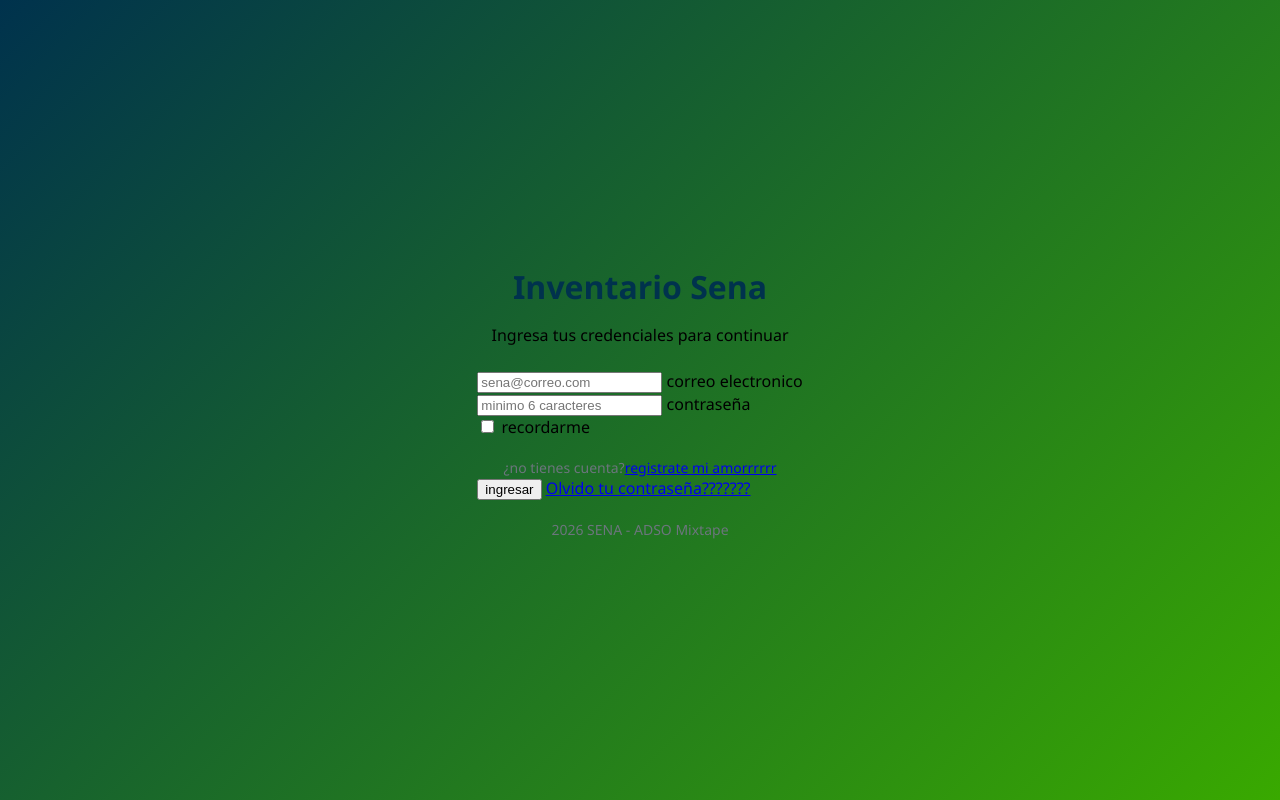
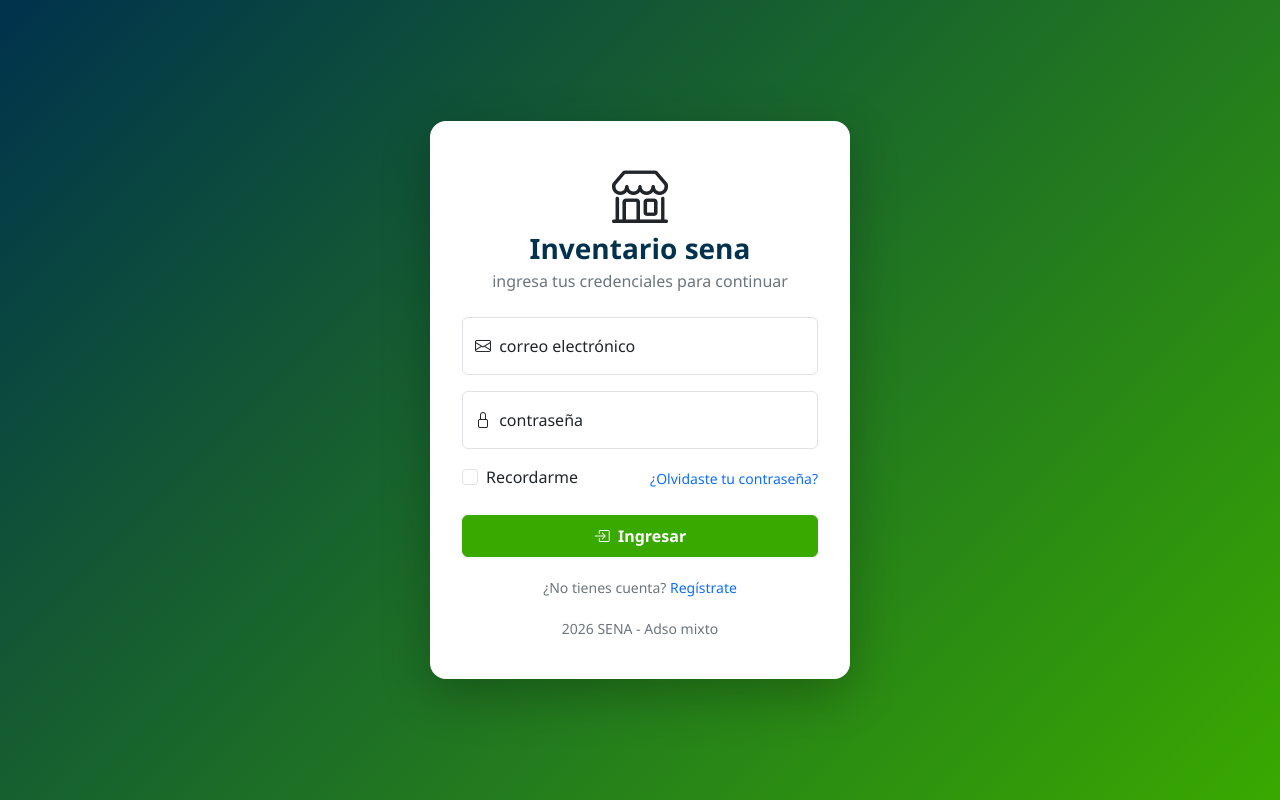
Before and after one commit to davin512-dss/3411009, a plain HTML site: page index.html in a window 1280 px wide. Drawn offline with nearby package versions, Linux system fonts and the light colour scheme.

Commit message:
Cambios en el css
Realice cambios para q se vea mas bonito
En el index llamando boostrap y usando css

```diff
--- a/css/estilos.css
+++ b/css/estilos.css
@@ -88,7 +88,7 @@ body {
   /* ancho completo */
   width: 100%;
   /* hasta 420px */
-  max-width: 420;
+  max-width: 420px;
   /* fondo blanco */
   background-color: #fff;
   /* esquinas redondeadas */
--- a/index.html
+++ b/index.html
@@ -1,48 +1,55 @@
 <!DOCTYPE html>
-<!-- lang es para lenguaje es = español-->
 <html lang="es">
 <head>
-    <!--utf -8 es hora colombiana-->
     <meta charset="UTF-8">
-    <!-- meta name=..... es para que la pagina sea de la escala de la pantalla-->
     <meta name="viewport" content="width=device-width, initial-scale=1.0">
-    <!--title es el encabezado de la pagina-->
-    <title>Iniciar sesion de inventario ADSO</title>
+    <title>iniciar sesión inventario adso</title>
+    <!--css de boostrap 5.3.3 desde url predeterminada-->
+    <link href="https://cdn.jsdelivr.net/npm/bootstrap@5.3.3/dist/css/bootstrap.min.css" rel="stylesheet">
     <link href="css/estilos.css" rel="stylesheet">
-    <!--llama los estilos persolanizados-->
+
+        <!--Libreria de iconos bootstrap-->
+    <link href="https://cdn.jsdelivr.net/npm/bootstrap-icons@1.11.3/font/bootstrap-icons.min.css" rel="stylesheet">
+    <link href="css/estilos.css" rel="stylesheet">
 </head>
+
 <body class="login-fondo">
-    <class="login-card"><!--contenido principal de la pagina-->
-    <header class="login-encabezado"><!--encabezado de logion-->
 
-        <!--icono de la tienda-->
+    <main class="login-card">
+
+        <header class="login-encabezado">
+            <!-- icono de la tienda -->
             <i class="bi bi-shop display-4 text-sena"></i>
 
+            <h1 class="h3 fw-bold">Inventario sena</h1>
 
-    <h1 class="h3 fw-bold">Inventario Sena</h1><!--h# es para titulos-->
-    <p class="text-secondary mb-0">Ingresa tus credenciales para continuar</p>
+            <p class="text-secondary mb-0">
+                ingresa tus credenciales para continuar
+            </p>
         </header>
 
         <form action="dashboard.html" method="get">
 
-<!--form permite crear el contenido de un formulario cuando se envia nos lleva a la ruta(dashboard)-->
-<!--method con envia la informacion con get-->
+            <div class="form-floating mb-3">
+                <input type="email" class="form-control" id="correo"
+                    placeholder="sena@correo.com" required>
 
-<div class="form-floating mb-3"><!--div permite agrupar un contenido en un contenedor-->
-
-
-<input type="email" class="form-control" placeholder="sena@correo.com" required>
-    <!--type obliga que tenga el@, placeholder el texto de ejemplo required es q es un campo obligatorio-->
-
-<label for="correo"><i class="bi-envelope me-1"></i> correo electronico</label>
-<!--label es una etiqueta de texto que con el for conecta con el input-->
-
+                <label for="correo">
+                    <i class="bi bi-envelope me-1"></i>
+                    correo electrónico
+                </label>
             </div>
 
-<div class="from-floating mb-3">
+            <div class="form-floating mb-3">
 
-<input type="password" class="form-control" id="clave" placeholder="minimo 6 caracteres" minlength="6" required>
-    <label for="clave"><i class="bi bi-lock me-1"></i> contraseña</label>
+                <input type="password" class="form-control" id="clave"
+                    placeholder="minimo 6 caracteres"
+                    minlength="6" required>
+
+                <label for="clave">
+                    <i class="bi bi-lock me-1"></i>
+                    contraseña
+                </label>
 
             </div>
 
@@ -51,36 +58,36 @@
                 <div class="form-check">
 
                     <input class="form-check-input" type="checkbox" id="recordar">
-<label class="form-check-label" for="recordar">recordarme</label><!-- type checkbox es caslla de verificacion-->
 
+                    <label class="form-check-label" for="recordar">
+                        Recordarme
+                    </label>
 
                 </div>
 
-<p class="login-pie">¿no tienes cuenta?<a href="registro.html" class="text-decoration-none">registrate mi amorrrrrr</a></p>
-
-
-<button type="subimit" class="btn btn-sena w-100 py-2 fw-semibold">
-   <i class="bi bi-box-arrow-in-right me-1"> </i> ingresar </button>  <!--envia el formulario antes revisa los campos required email y minlengt-->
-
-
-    </form><!--cierra el formulario-->
-
-
-    <a href="#" class="small text-decoration-none"> Olvido tu contraseña???????</a>
+                <a href="#" class="small text-decoration-none">
+                    ¿Olvidaste tu contraseña?
+                </a>
 
             </div>
 
+            <button type="submit" class="btn btn-sena w-100 py-2 fw-semibold">
+                <i class="bi bi-box-arrow-in-right me-1"></i>
+                Ingresar
+            </button>
 
+        </form>
 
-<footer class="login-pie">2026 SENA - ADSO Mixtape</footer>
-<!--es el pie de la pagina-->
+        <p class="login-pie">
+            ¿No tienes cuenta?
+            <a href="registro.html" class="text-decoration-none">Regístrate</a>
+        </p>
+
+        <footer class="login-pie">
+            2026 SENA - Adso mixto
+        </footer>
+
     </main>
 
-
-
 </body>
-
-
-
-
 </html>
```
Lines whose indentation alone changed are shown as unchanged.
